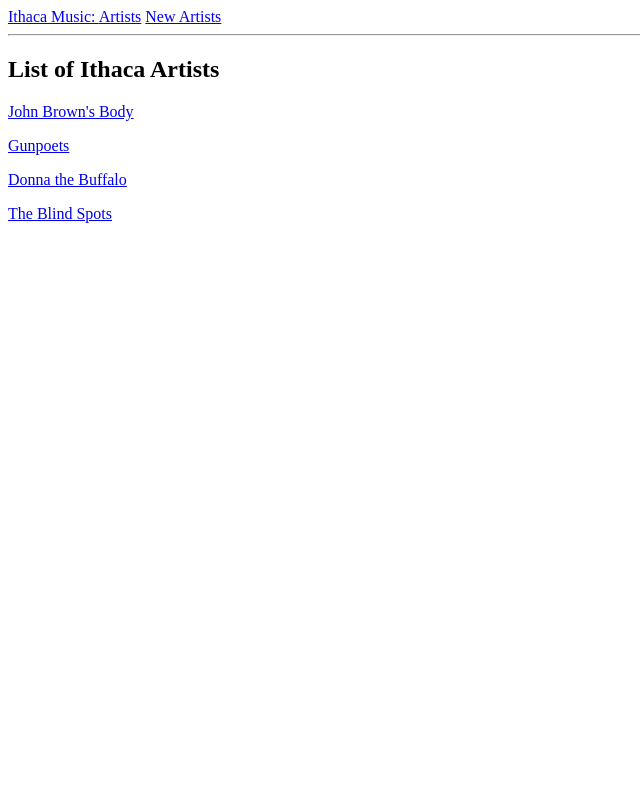
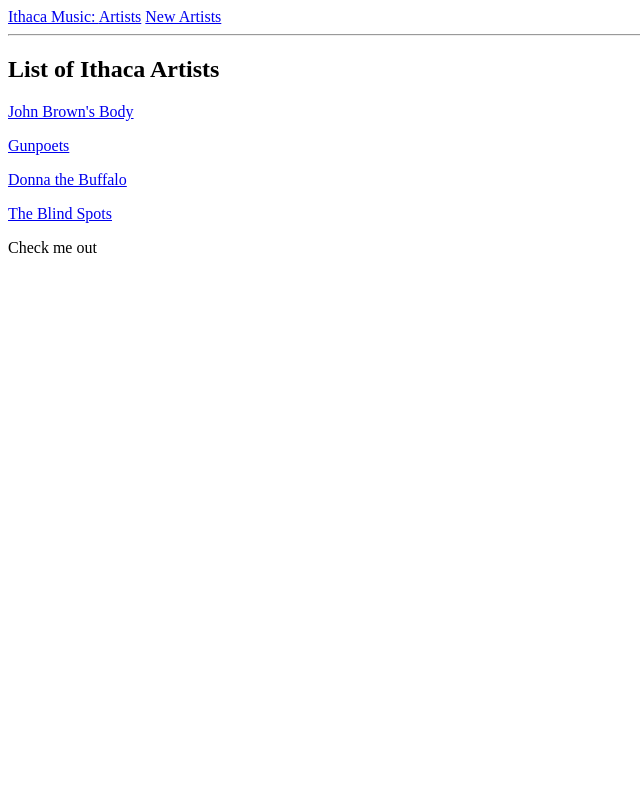
Before and after one commit to shanejfox5/localmusic, a Flask app: page /artists in a window 1280 px wide. Shown: the whole page, without its empty margins (0-640 px from the left). Run offline with Flask 2, Linux system fonts and the light colour scheme.

Commit message:
doug's stuff

```diff
--- a/app/templates/artists.html
+++ b/app/templates/artists.html
@@ -8,4 +8,7 @@
     <p><a href="/artist">Donna the Buffalo</a></p>
     <p><a href="/artist">The Blind Spots</a></p>
 
+
+    Check me out
+
 {% endblock %}
```
Also changed, not shown: localmusic.py (renamed from microblog.py).
